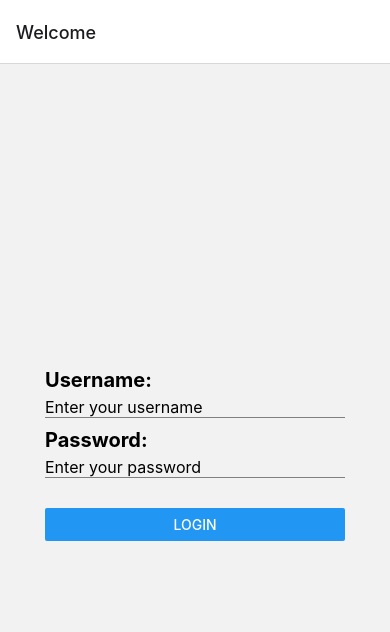
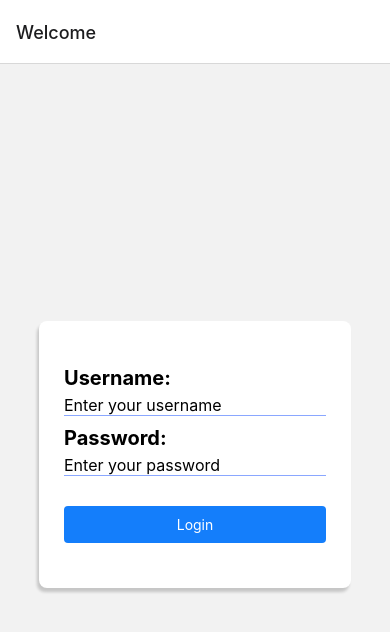
Before and after one commit to Chethan30/healthHack, a React Native app: screen /Profile in a window 390 px wide. Shown: the top 632 px of the page. Built offline with nearby package versions, Linux system fonts and the light colour scheme.

Commit message:
bottom bar nav with icons and login styling

```diff
--- a/package.json
+++ b/package.json
@@ -17,7 +17,8 @@
     "react": "18.2.0",
     "react-native": "0.71.4",
     "react-native-safe-area-context": "4.5.0",
-    "react-native-screens": "~3.20.0"
+    "react-native-screens": "~3.20.0",
+    "react-native-vector-icons": "^9.2.0"
   },
   "devDependencies": {
     "@babel/core": "^7.20.0"
--- a/pages/LoginScreen.js
+++ b/pages/LoginScreen.js
@@ -1,5 +1,12 @@
 import React, { useState } from "react";
-import { StyleSheet, View, Text, TextInput, Button } from "react-native";
+import {
+  TouchableOpacity,
+  StyleSheet,
+  View,
+  Text,
+  TextInput,
+  Button,
+} from "react-native";
 
 const LoginScreen = ({ navigation }) => {
   const [username, setUsername] = useState("");
@@ -18,11 +25,7 @@ const LoginScreen = ({ navigation }) => {
         alignItems: "center",
       }}
     >
-      <View
-        style={{
-          width: 300,
-        }}
-      >
+      <View style={[styles.card, styles.dropShadow]}>
         <Text style={styles.inputHeader}>Username:</Text>
         <TextInput
           style={styles.inputField}
@@ -39,7 +42,19 @@ const LoginScreen = ({ navigation }) => {
           secureTextEntry
         />
         <View style={styles.loginButton}>
-          <Button title="Login" onPress={handleLogin} />
+          {/* <Button
+           title="Login" color="blue" onPress={handleLogin} /> */}
+          <TouchableOpacity
+            style={{
+              backgroundColor: "#147EFB",
+              padding: 10,
+              borderRadius: 4,
+              alignItems: "center",
+            }}
+            onPress={handleLogin}
+          >
+            <Text style={{ color: "#fff" }}>Login</Text>
+          </TouchableOpacity>
         </View>
       </View>
     </View>
@@ -55,12 +70,28 @@ const styles = StyleSheet.create({
   inputField: {
     marginBottom: 10,
     fontSize: 16,
-    borderBottomColor: "grey",
+    borderBottomColor: "#8aa7ff",
     borderBottomWidth: 1,
   },
   loginButton: {
     marginTop: 20,
   },
+  dropShadow: {
+    shadowColor: "grey",
+    shadowColor: "#171717",
+    shadowOffset: { width: -2, height: 4 },
+    shadowOpacity: 0.2,
+    shadowRadius: 3,
+  },
+  card: {
+    width: 300,
+    backgroundColor: "white",
+    paddingVertical: 45,
+    paddingHorizontal: 25,
+    width: "80%",
+    marginVertical: 10,
+    borderRadius: 8,
+  },
 });
 
 export default LoginScreen;
--- a/pages/MyTabs.js
+++ b/pages/MyTabs.js
@@ -1,6 +1,7 @@
 import React from "react";
 import { NavigationContainer } from "@react-navigation/native";
 import { createBottomTabNavigator } from "@react-navigation/bottom-tabs";
+import { FontAwesome } from "react-native-vector-icons";
 
 import HomeScreen from "./HomeScreen";
 import LoginScreen from "./LoginScreen";
@@ -12,10 +13,39 @@ const MyTabs = () => {
     <Tab.Navigator
       screenOptions={{
         headerShown: false,
+        tabBarActiveTintColor: "blue",
+        tabBarInactiveTintColor: "grey",
+        tabBarShowLabel: false,
+        tabBarStyle: { height: 60 },
       }}
     >
-      <Tab.Screen name="HomeS" component={HomeScreen} />
-      <Tab.Screen name="Settings" component={LoginScreen} />
+      <Tab.Screen
+        name="HomeS"
+        component={HomeScreen}
+        options={{
+          tabBarIcon: ({ color, size }) => (
+            <FontAwesome name="home" color={color} size={size} />
+          ),
+        }}
+      />
+      <Tab.Screen
+        name="Medicine"
+        component={LoginScreen}
+        options={{
+          tabBarIcon: ({ color, size }) => (
+            <FontAwesome name="stethoscope" color={color} size={size} />
+          ),
+        }}
+      />
+      <Tab.Screen
+        name="Profile"
+        component={LoginScreen}
+        options={{
+          tabBarIcon: ({ color, size }) => (
+            <FontAwesome name="user" color={color} size={size} />
+          ),
+        }}
+      />
     </Tab.Navigator>
   );
 };
```
Also changed, not shown: 1 other file (tests, documents, lock files or other folders).
